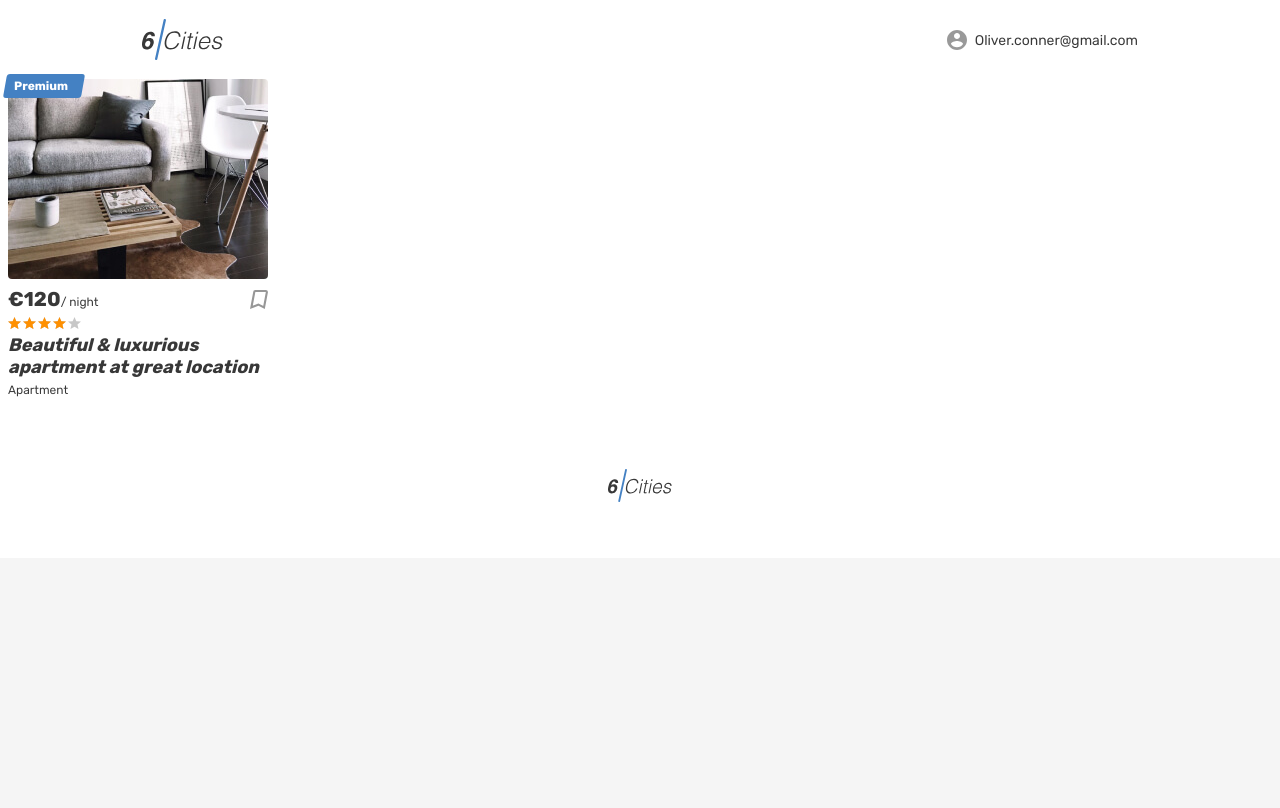
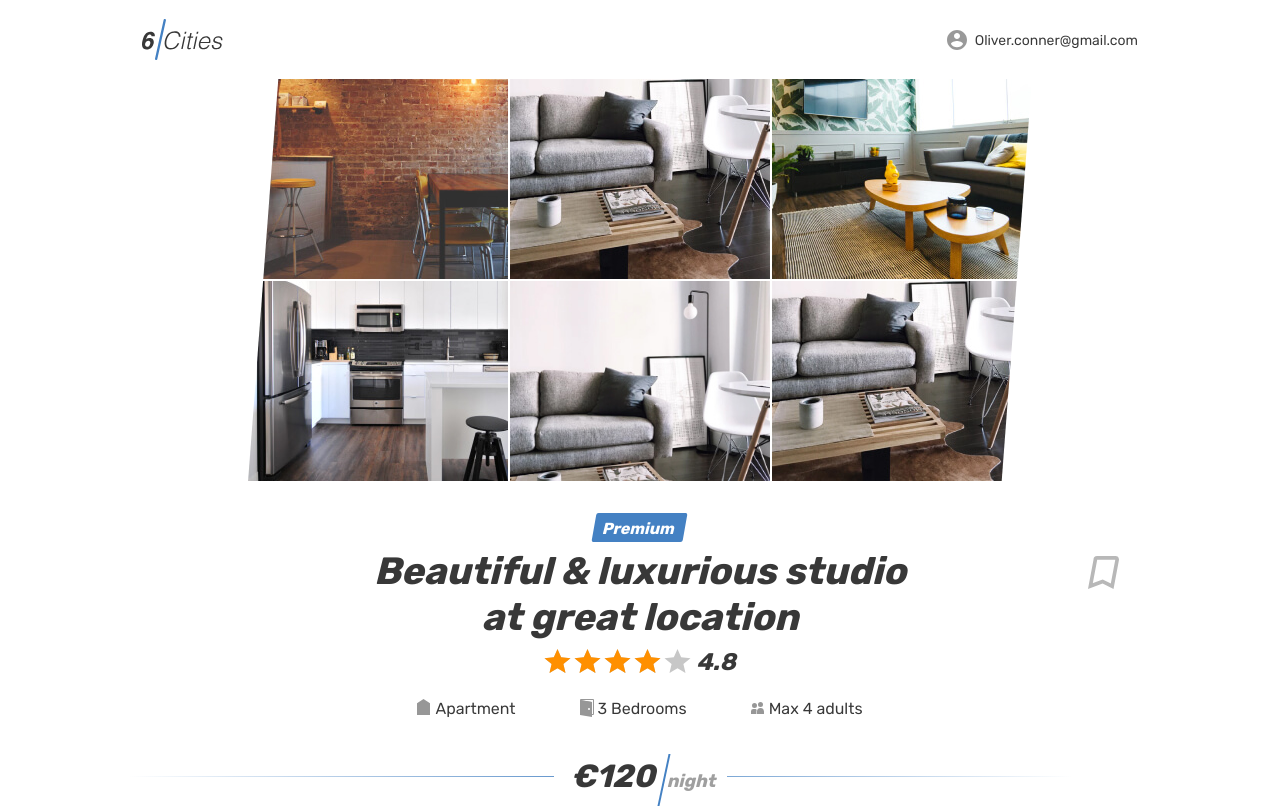
Before and after one commit to AndreySukhov/62460-six-cities-6, a React app: page /offer/1 in a window 1280 px wide. Shown: the top 808 px of the page. Built offline with nearby package versions, Linux system fonts and the light colour scheme.

Commit message:
Маршрут по тайным тропам

```diff
--- a/src/components/app/app.jsx
+++ b/src/components/app/app.jsx
@@ -6,9 +6,9 @@ import Footer from "../Footer/footer";
 
 import MainPage from "../main-page/main-page";
 import FavoritesPage from "../favorites-page/favorites-page";
-import PlaceCard from "../place-card/place-card";
+import RoomPage from "../room-page/room-page";
 import SignInPage from "../sign-in-page/sign-in-page";
-import NotFound from "../not-found/not-found";
+import NotFoundPage from "../not-found-page/not-found-page";
 
 const App = () => {
   return (
@@ -26,10 +26,10 @@ const App = () => {
             <FavoritesPage />
           </Route>
           <Route path="/offer/:id" exact>
-            <PlaceCard />
+            <RoomPage />
           </Route>
           <Route>
-            <NotFound />
+            <NotFoundPage />
           </Route>
         </Switch>
         <Footer />
--- a/src/components/not-found/not-found.jsx
+++ b/src/components/not-found-page/not-found-page.jsx
@@ -1,6 +1,6 @@
 import React from 'react';
 
-const NotFound = () => {
+const NotFoundPage = () => {
   return (
     <div style={{padding: `20px`, textAlign: `center`}}>
       <iframe
@@ -17,4 +17,4 @@ const NotFound = () => {
   );
 };
 
-export default NotFound;
+export default NotFoundPage;
```
